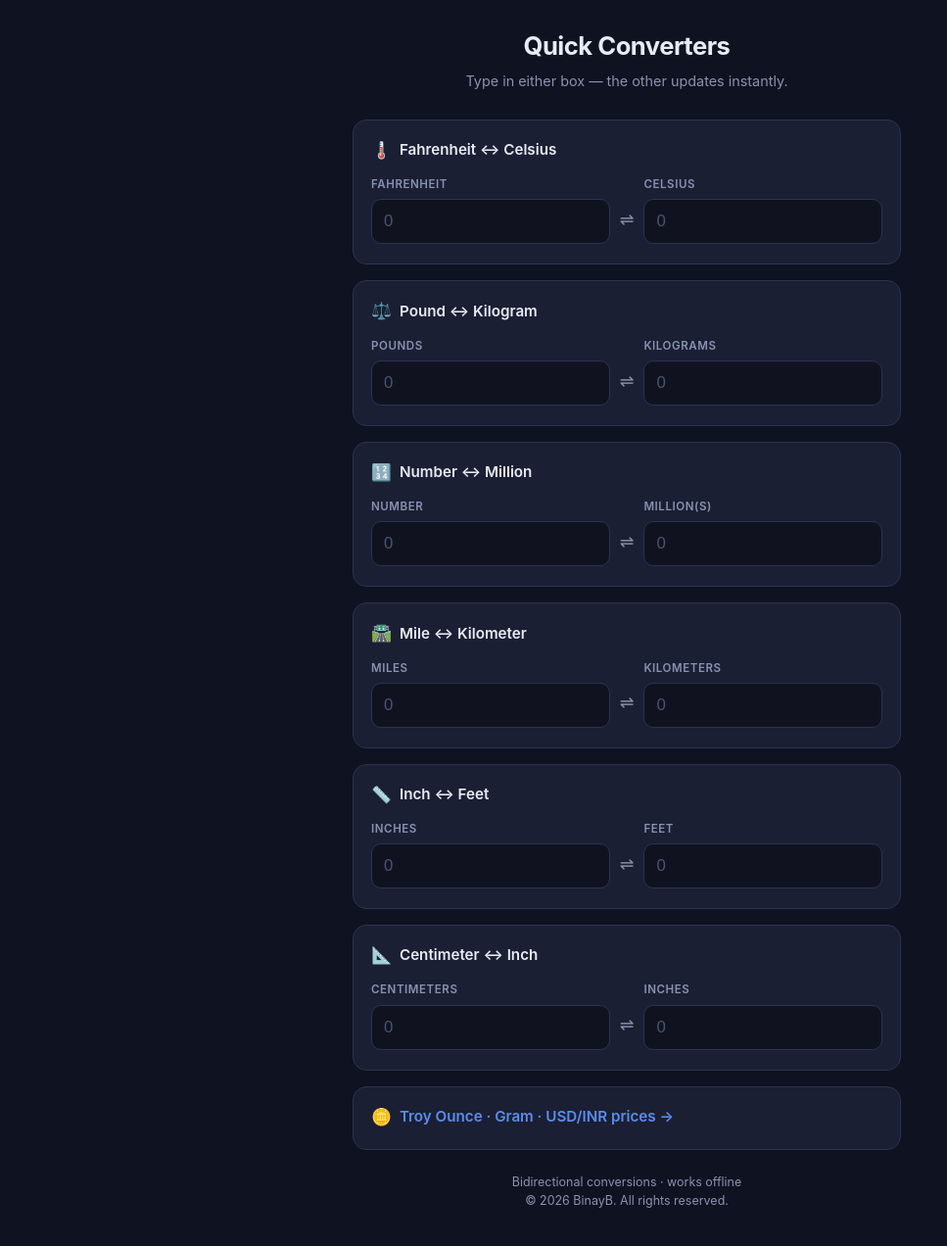
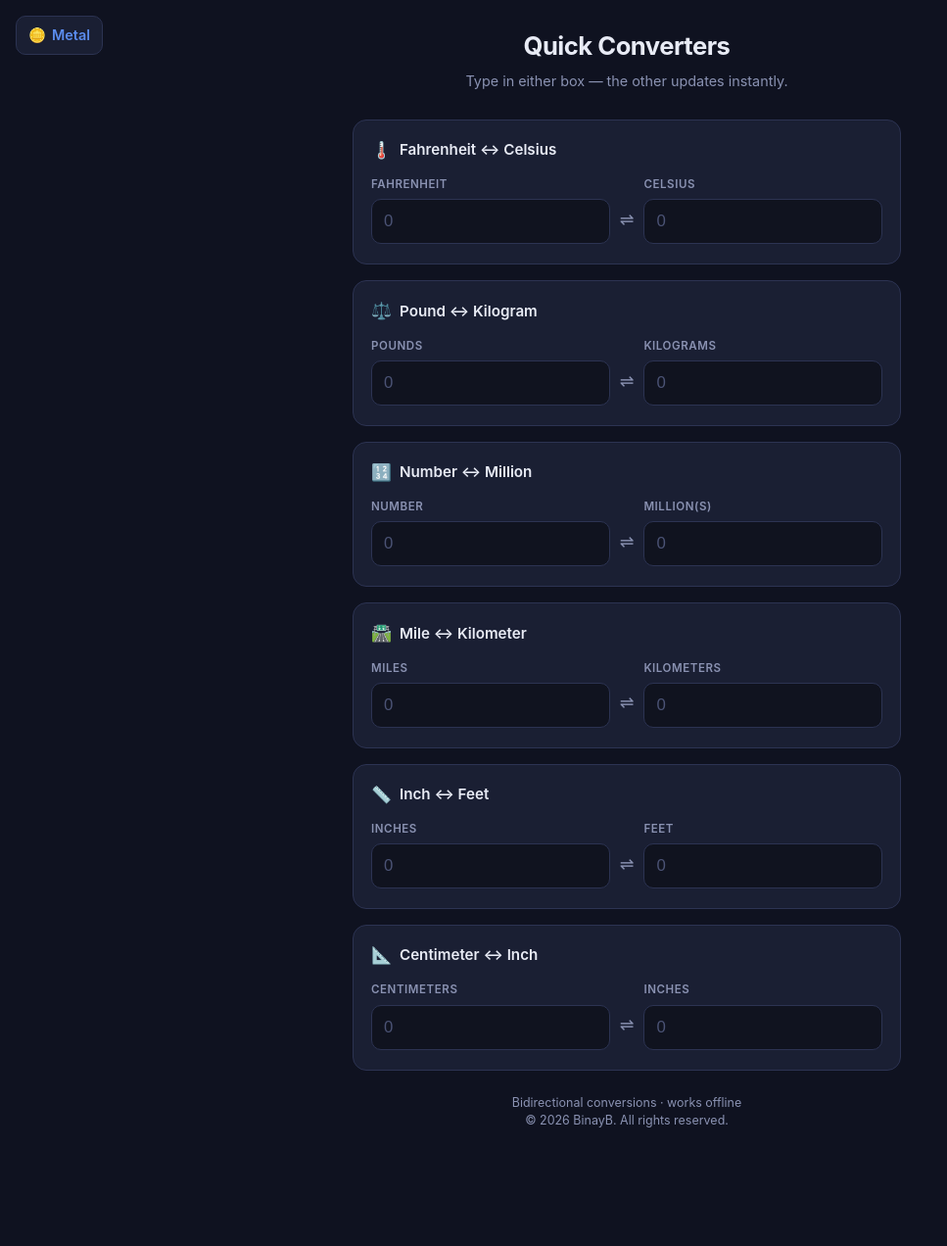
Before and after one commit to binay175/converter, a plain HTML site: page index.html in a window 1280 px wide. Shown: the whole page at 98% size, without its empty margins (0-967 px from the left). After the commit the page ends 1202 px from the top, so only its background shows below. Drawn offline with Linux system fonts and the light colour scheme.

Commit message:
feat: move gold link to top-left, relabel as 'Metal'

```diff
--- a/index.html
+++ b/index.html
@@ -131,9 +131,32 @@
 
     .card.active .hint { display: block; }
 
-    .link-card { display: block; text-decoration: none; }
-    .link-card .card-title { margin-bottom: 0; color: var(--accent); }
-    .link-card:hover, .link-card:focus { background: var(--card-hover); }
+    /* "Metal" link pinned to the top-left of the page */
+    .metal-link {
+      position: fixed;
+      top: 16px;
+      left: 16px;
+      z-index: 10;
+      display: inline-flex;
+      align-items: center;
+      gap: 6px;
+      background: var(--card);
+      border: 1px solid var(--border);
+      border-radius: 10px;
+      padding: 8px 12px;
+      color: var(--accent);
+      text-decoration: none;
+      font-size: 0.9rem;
+      font-weight: 600;
+      transition: background 0.15s ease;
+    }
+    .metal-link:hover, .metal-link:focus { background: var(--card-hover); }
+
+    /* On narrow screens, drop it into normal flow (top-left of content) so it
+       doesn't overlap the centered header. */
+    @media (max-width: 640px) {
+      .metal-link { position: static; margin-bottom: 16px; }
+    }
 
     footer {
       text-align: center;
@@ -151,16 +174,14 @@
 </head>
 <body>
   <div class="wrap">
+    <a class="metal-link" href="gold.html"><span class="icon" aria-hidden="true">🪙</span>Metal</a>
+
     <header>
       <h1>Quick Converters</h1>
       <p>Type in either box — the other updates instantly.</p>
     </header>
 
     <div id="converters"></div>
-
-    <a class="card link-card" href="gold.html">
-      <span class="card-title"><span class="icon">🪙</span>Troy Ounce · Gram · USD/INR prices →</span>
-    </a>
 
     <footer>
       Bidirectional conversions · works offline<br />
```
